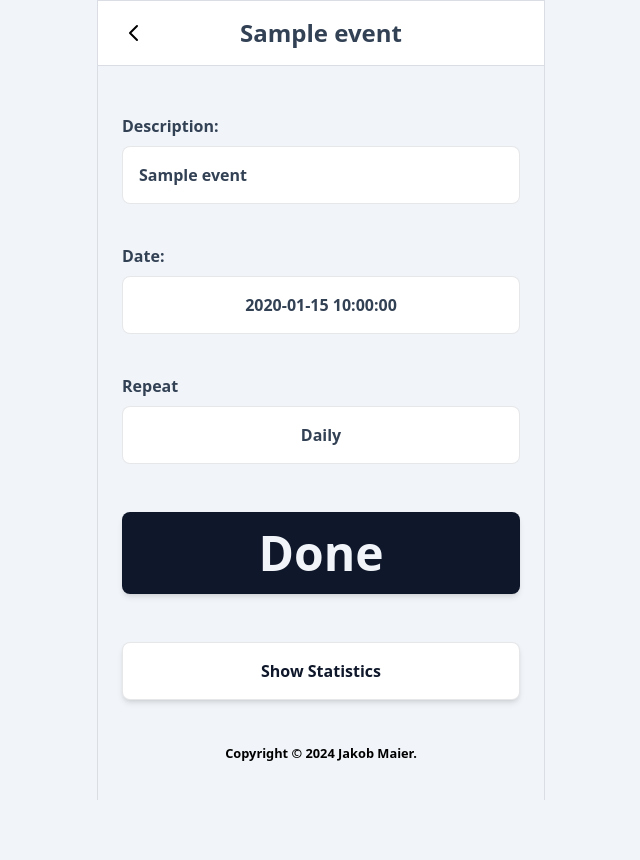
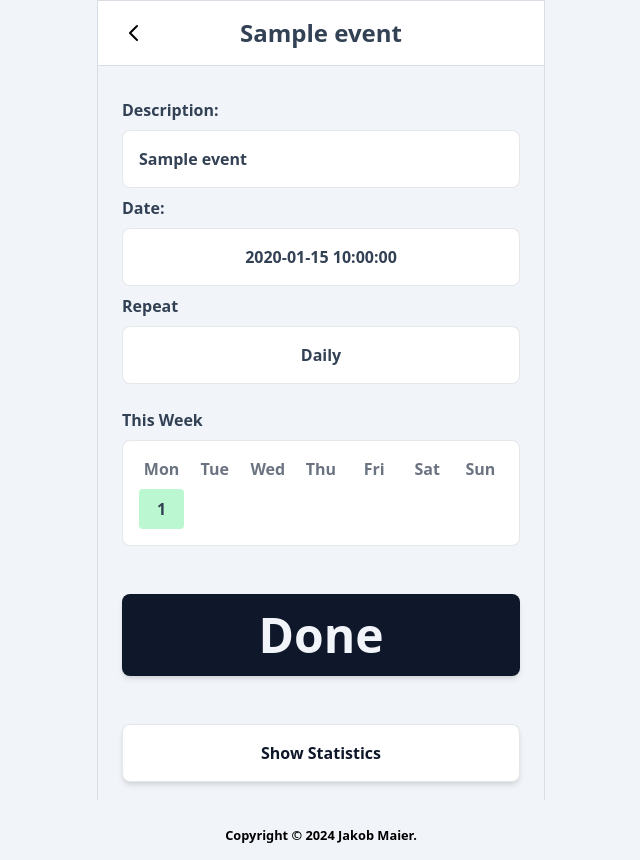
Before and after one commit to gue-ni/habit-tracker, a Flask app: template app/templates/record_event.html in a window 1280 px wide. Shown: the whole page, without its empty margins (319-959 px from the left). Before the commit the page ends 800 px from the top, so only its background shows below. Run offline with Flask 3, Linux system fonts and the light colour scheme; tables that the repository leaves empty hold one stand-in row (values such as "Sample post"); the template is opened without the code that fills it: values that come from a table or form of the project are taken from there, most other values are stand-ins (such as "Sample title", 1, 10 or a date in 2020).

Commit message:
Added 1 week calender to record_event.html

```diff
--- a/app/event/routes.py
+++ b/app/event/routes.py
@@ -69,13 +69,13 @@ class RecordEventForm(FlaskForm):
     submit = SubmitField("Done")
 
 
-def get_last_five_weeks_dates():
+def get_last_n_weeks_dates(n):
     today = datetime.today()
     start_of_week = today - timedelta(days=today.weekday())
 
     days = []
 
-    for i in range(5):
+    for i in range(n):
         week_start = start_of_week - timedelta(weeks=i)
         week_dates = [week_start + timedelta(days=d) for d in range(7)]
         week_dates.reverse()
@@ -100,7 +100,7 @@ def event(id):
     occurences = db.get_all_occurences_of_event(event_id=id)
     occurences = [datestring_to_obj(occurence[1]) for occurence in occurences]
 
-    last_five_weeks = get_last_five_weeks_dates()
+    last_five_weeks = get_last_n_weeks_dates(5)
 
     today = date.today()
 
@@ -191,7 +191,7 @@ def new_event():
 @login_required
 def record_event(id):
     current_date = get_current_date()
-    date = request.args.get("date", current_date)
+    date_param = request.args.get("date", current_date)
     form = RecordEventForm()
 
     if request.method == "POST":
@@ -228,12 +228,27 @@ def record_event(id):
         if not event:
             abort(404)
 
+        occurences = [
+            datestring_to_obj(occurence[1])
+            for occurence in db.get_all_occurences_of_event(event_id=id)
+        ]
+
+        last_week = get_last_n_weeks_dates(n=1)
+
+        calendar = [
+            (day.strftime("%d"), day in occurences, obj_to_datestring(day))
+            for day in last_week
+        ]
+        calendar.reverse()
+
         return render_template(
             "record_event.html",
             event=event,
             form=form,
             date=date,
-            is_today=(date == current_date),
+            calendar=calendar,
+            current_date=current_date,
+            is_today=(date_param == current_date),
         )
 
 
--- a/app/templates/record_event.html
+++ b/app/templates/record_event.html
@@ -15,7 +15,7 @@
   </div>
   <div class="p-6 font-semibold text-slate-700">
     {% if event[4] %}
-    <div class="py-4">
+    <div class="py-y">
       <div class="py-2">
         <h2>Description:</h2>
       </div>
@@ -27,7 +27,7 @@
     </div>
     {% endif %}
     {% if not is_today %}
-    <div class="py-4">
+    <div class="py-y">
       <div class="py-2">
         <h2>Date:</h2>
       </div>
@@ -38,7 +38,7 @@
       </div>
     </div>
     {% endif %}
-    <div class="py-4">
+    <div class="py-y">
       <div class="py-2">
         <h2>Repeat</h2>
       </div>
@@ -53,6 +53,34 @@
       </div>
     </div>
     <div class="py-4">
+  <div class="py-2">
+        <h2>This Week</h2>
+      </div>
+      <div class="max-w-md mx-auto p-4 bg-white rounded-lg border border-slate-900/10">
+        <div class="grid grid-cols-7 gap-2 text-center text-gray-500 mb-2">
+          <div>Mon</div>
+          <div>Tue</div>
+          <div>Wed</div>
+          <div>Thu</div>
+          <div>Fri</div>
+          <div>Sat</div>
+          <div>Sun</div>
+        </div>
+        <div class="grid grid-cols-7 gap-2 text-center">
+          {% for day in calendar %}
+          <div>
+            <span>
+              <div
+                class="p-2 {% if day[1] %}bg-green-200{% else %} bg-gray-200 {% endif %} rounded {% if day[2] == current_date %}border-2 border-slate-900{% endif %}">
+                {{ day[0] }}
+              </div>
+            </span>
+          </div>
+          {% endfor %}
+        </div>
+      </div>
+    </div>
+    <div class="py-4">
       <form action="" method="post">
         {{ form.hidden_tag() }}
         {% if event[2] == "MEASURE" %}
@@ -63,7 +91,8 @@
         {% endif %}
         <div class="py-4">
           {{ form.submit(class_="w-full bg-slate-900 text-slate-100 text-5xl p-4 text-center rounded-lg border
-          border-slate-900/10 shadow-md transition duration-200 ease-in-out transform active:bg-slate-600 active:scale-90") }}
+          border-slate-900/10 shadow-md transition duration-200 ease-in-out transform active:bg-slate-600
+          active:scale-90") }}
         </div>
       </form>
     </div>
```
